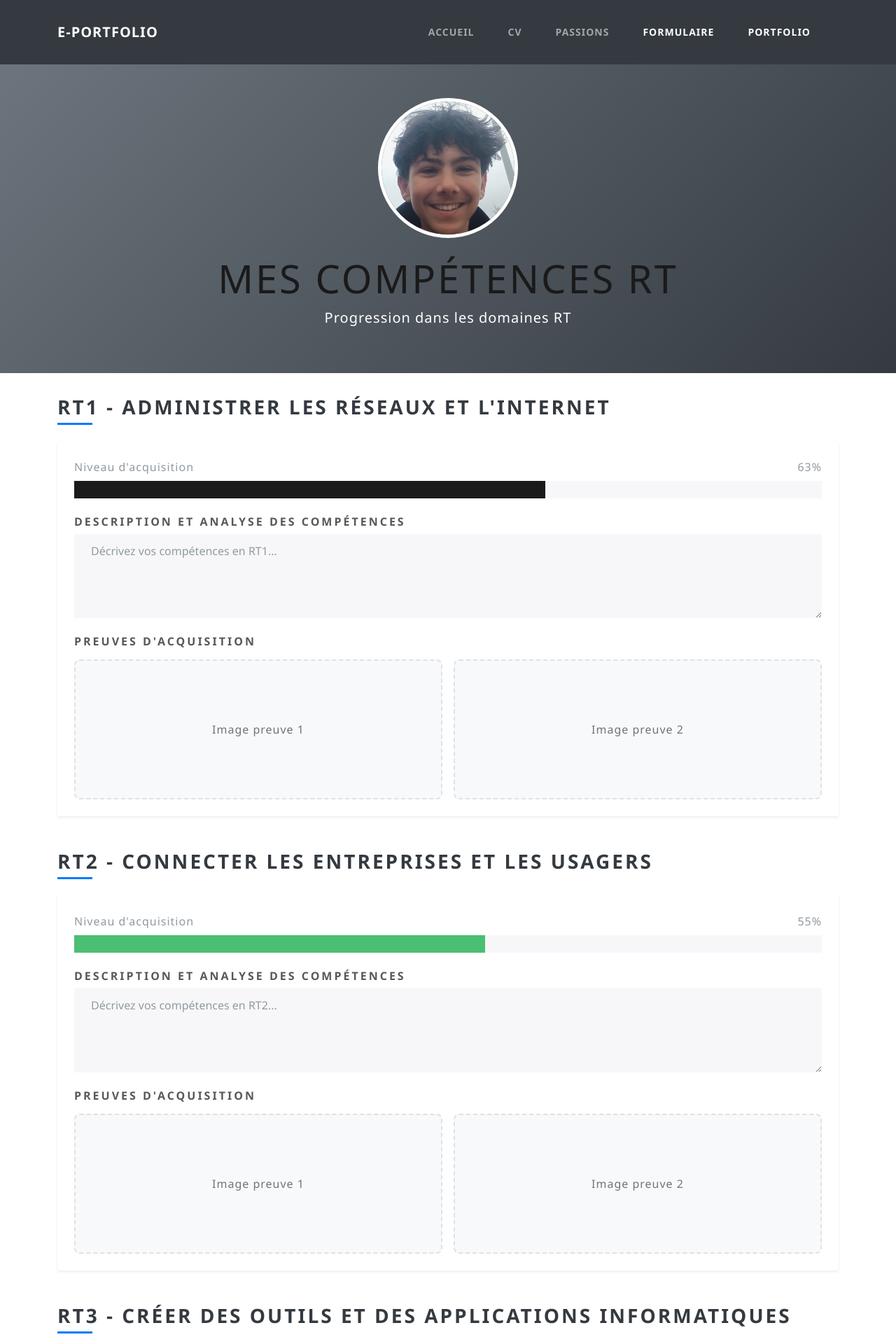
After one commit to Ni0301/eportfolio, a Symfony app: template templates/eportfolio/portfolio.html.twig in a window 1280 px wide. The commit adds this page. Shown: the top 1920 px of the page at 70% size. Run offline with Twig, Linux system fonts and the light colour scheme; the template is opened without the code that fills it, so the values that code supplies are empty; some libraries are stand-ins or nearby versions.

Commit message:
portfolio

```diff
--- /dev/null
+++ b/templates/eportfolio/portfolio.html.twig
@@ -0,0 +1,261 @@
+<!DOCTYPE html>
+<html lang="fr">
+<head>
+    <meta charset="UTF-8">
+    <meta name="viewport" content="width=device-width, initial-scale=1.0">
+    <title>Compétences RT - Portfolio</title>
+    <!-- Bootstrap -->
+    <link href="https://cdnjs.cloudflare.com/ajax/libs/bootswatch/5.3.2/lux/bootstrap.min.css" rel="stylesheet">
+    <style>
+        body {
+            font-family: 'Segoe UI', Tahoma, Geneva, Verdana, sans-serif;
+        }
+
+        .hero-section {
+            background: linear-gradient(135deg, #6c757d 0%, #343a40 100%);
+            color: white;
+            padding: 3rem 0;
+            margin-bottom: 2rem;
+        }
+
+        .profile-img {
+            width: 200px;
+            height: 200px;
+            border-radius: 50%;
+            object-fit: cover;
+            border: 5px solid white;
+        }
+
+        .section-title {
+            color: #343a40;
+            margin-bottom: 1.5rem;
+            position: relative;
+            padding-bottom: 0.5rem;
+        }
+
+        .section-title::after {
+            content: '';
+            position: absolute;
+            left: 0;
+            bottom: 0;
+            width: 50px;
+            height: 3px;
+            background-color: #007bff;
+        }
+
+        .competence-card {
+            margin-bottom: 2rem;
+            border: none;
+            box-shadow: 0 0.125rem 0.25rem rgba(0, 0, 0, 0.075);
+        }
+
+        .proof-image-placeholder {
+            background-color: #f8f9fa;
+            border: 2px dashed #dee2e6;
+            border-radius: 0.5rem;
+            min-height: 200px;
+            display: flex;
+            align-items: center;
+            justify-content: center;
+            color: #6c757d;
+        }
+
+        .footer {
+            background-color: #343a40;
+            color: white;
+            padding: 2rem 0;
+            margin-top: 3rem;
+        }
+    </style>
+</head>
+<body>
+    <!-- Navigation -->
+    <nav class="navbar navbar-expand-lg navbar-dark bg-dark">
+        <div class="container">
+            <a class="navbar-brand" href="{{ path('app_eportfolio') }}">E-Portfolio</a>
+            <button class="navbar-toggler" type="button" data-bs-toggle="collapse" data-bs-target="#navbarNav">
+                <span class="navbar-toggler-icon"></span>
+            </button>
+            <div class="collapse navbar-collapse" id="navbarNav">
+                <ul class="navbar-nav ms-auto">
+                    <li class="nav-item">
+                        <a class="nav-link" href="{{ path('app_eportfolio') }}">Accueil</a>
+                    </li>
+                    <li class="nav-item">
+                        <a class="nav-link" href="{{ path('app_eportfolio_CV') }}">CV</a>
+                    </li>
+                    <li class="nav-item">
+                        <a class="nav-link" href="{{ path('app_eportfolio_passions') }}">Passions</a>
+                    </li>
+                    <li class="nav-item">
+                        <a class="nav-link active" href="{{ path('app_eportfolio_formulaire') }}">Formulaire</a>
+                    </li>
+                    <li class="nav-item">
+                        <a class="nav-link active" href="{{ path('app_eportfolio_portfolio') }}">Portfolio</a>
+                    </li>
+                </ul>
+            </div>
+        </div>
+    </nav>
+
+    <!-- Hero Section -->
+    <section class="hero-section text-center">
+        <div class="container">
+            <img src="{{ asset('images/image_ni.jpeg') }}" alt="Photo de profil" class="profile-img mb-4">
+            <h1 class="display-4">Mes Compétences RT</h1>
+            <p class="lead">Progression dans les domaines RT</p>
+        </div>
+    </section>
+
+    <!-- Main Content -->
+    <main class="container">
+        <!-- RT1 Section -->
+        <section class="mb-5">
+            <h2 class="section-title">RT1 - Administrer les réseaux et l'Internet</h2>
+            <div class="card competence-card">
+                <div class="card-body p-4">
+                    <div class="mb-4">
+                        <div class="d-flex justify-content-between align-items-center mb-2">
+                            <span class="text-muted">Niveau d'acquisition</span>
+                            <span class="text-muted">63%</span>
+                        </div>
+                        <div class="progress" style="height: 25px;">
+                            <div class="progress-bar bg-primary" role="progressbar"
+                                 style="width: 63%"
+                                 aria-valuenow="63"
+                                 aria-valuemin="0"
+                                 aria-valuemax="100">
+                            </div>
+                        </div>
+                    </div>
+
+                    <div class="mb-4">
+                        <h3 class="h5">Description et analyse des compétences</h3>
+                        <div class="form-group">
+                            <textarea class="form-control" rows="4" placeholder="Décrivez vos compétences en RT1..."></textarea>
+                        </div>
+                    </div>
+
+                    <div>
+                        <h3 class="h5 mb-3">Preuves d'acquisition</h3>
+                        <div class="row g-3">
+                            <div class="col-md-6">
+                                <div class="proof-image-placeholder">
+                                    <span>Image preuve 1</span>
+                                </div>
+                            </div>
+                            <div class="col-md-6">
+                                <div class="proof-image-placeholder">
+                                    <span>Image preuve 2</span>
+                                </div>
+                            </div>
+                        </div>
+                    </div>
+                </div>
+            </div>
+        </section>
+
+        <!-- RT2 Section -->
+        <section class="mb-5">
+            <h2 class="section-title">RT2 - Connecter les entreprises et les usagers</h2>
+            <div class="card competence-card">
+                <div class="card-body p-4">
+                    <div class="mb-4">
+                        <div class="d-flex justify-content-between align-items-center mb-2">
+                            <span class="text-muted">Niveau d'acquisition</span>
+                            <span class="text-muted">55%</span>
+                        </div>
+                        <div class="progress" style="height: 25px;">
+                            <div class="progress-bar bg-success" role="progressbar"
+                                 style="width: 55%"
+                                 aria-valuenow="55"
+                                 aria-valuemin="0"
+                                 aria-valuemax="100">
+                            </div>
+                        </div>
+                    </div>
+
+                    <div class="mb-4">
+                        <h3 class="h5">Description et analyse des compétences</h3>
+                        <div class="form-group">
+                            <textarea class="form-control" rows="4" placeholder="Décrivez vos compétences en RT2..."></textarea>
+                        </div>
+                    </div>
+
+                    <div>
+                        <h3 class="h5 mb-3">Preuves d'acquisition</h3>
+                        <div class="row g-3">
+                            <div class="col-md-6">
+                                <div class="proof-image-placeholder">
+                                    <span>Image preuve 1</span>
+                                </div>
+                            </div>
+                            <div class="col-md-6">
+                                <div class="proof-image-placeholder">
+                                    <span>Image preuve 2</span>
+                                </div>
+                            </div>
+                        </div>
+                    </div>
+                </div>
+            </div>
+        </section>
+
+        <!-- RT3 Section -->
+        <section class="mb-5">
+            <h2 class="section-title">RT3 - Créer des outils et des applications informatiques</h2>
+            <div class="card competence-card">
+                <div class="card-body p-4">
+                    <div class="mb-4">
+                        <div class="d-flex justify-content-between align-items-center mb-2">
+                            <span class="text-muted">Niveau d'acquisition</span>
+                            <span class="text-muted">60%</span>
+                        </div>
+                        <div class="progress" style="height: 25px;">
+                            <div class="progress-bar bg-info" role="progressbar"
+                                 style="width: 60%"
+                                 aria-valuenow="60"
+                                 aria-valuemin="0"
+                                 aria-valuemax="100">
+                            </div>
+                        </div>
+                    </div>
+
+                    <div class="mb-4">
+                        <h3 class="h5">Description et analyse des compétences</h3>
+                        <div class="form-group">
+                            <textarea class="form-control" rows="4" placeholder="Décrivez vos compétences en RT3..."></textarea>
+                        </div>
+                    </div>
+
+                    <div>
+                        <h3 class="h5 mb-3">Preuves d'acquisition</h3>
+                        <div class="row g-3">
+                            <div class="col-md-6">
+                                <div class="proof-image-placeholder">
+                                    <span>Image preuve 1</span>
+                                </div>
+                            </div>
+                            <div class="col-md-6">
+                                <div class="proof-image-placeholder">
+                                    <span>Image preuve 2</span>
+                                </div>
+                            </div>
+                        </div>
+                    </div>
+                </div>
+            </div>
+        </section>
+    </main>
+
+    <!-- Footer -->
+    <footer class="footer text-center">
+        <div class="container">
+            <p>&copy; 2025 E-Portfolio Nino MEREO. Tous droits réservés.</p>
+        </div>
+    </footer>
+
+    <!-- Bootstrap JS -->
+    <script src="https://cdnjs.cloudflare.com/ajax/libs/bootstrap/5.3.2/js/bootstrap.bundle.min.js"></script>
+</body>
+</html>
```
Also changed, not shown: src/Controller/EportfolioController.php (+14 -0 lines), templates/base.html.twig (+7 -1 lines), templates/eportfolio/CV.html.twig (added, +236 -0 lines), templates/eportfolio/formulaire.html.twig (added, +171 -0 lines), templates/eportfolio/passions.html.twig (+7 -1 lines), 2 other files.
